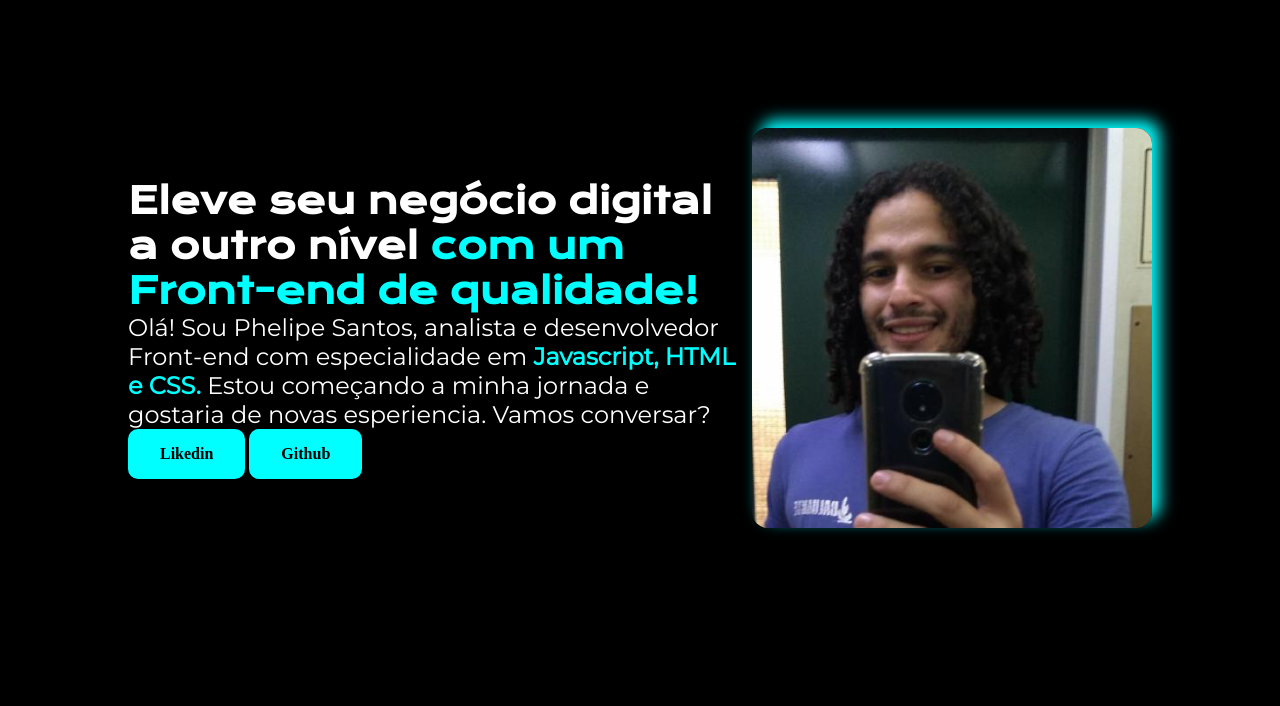
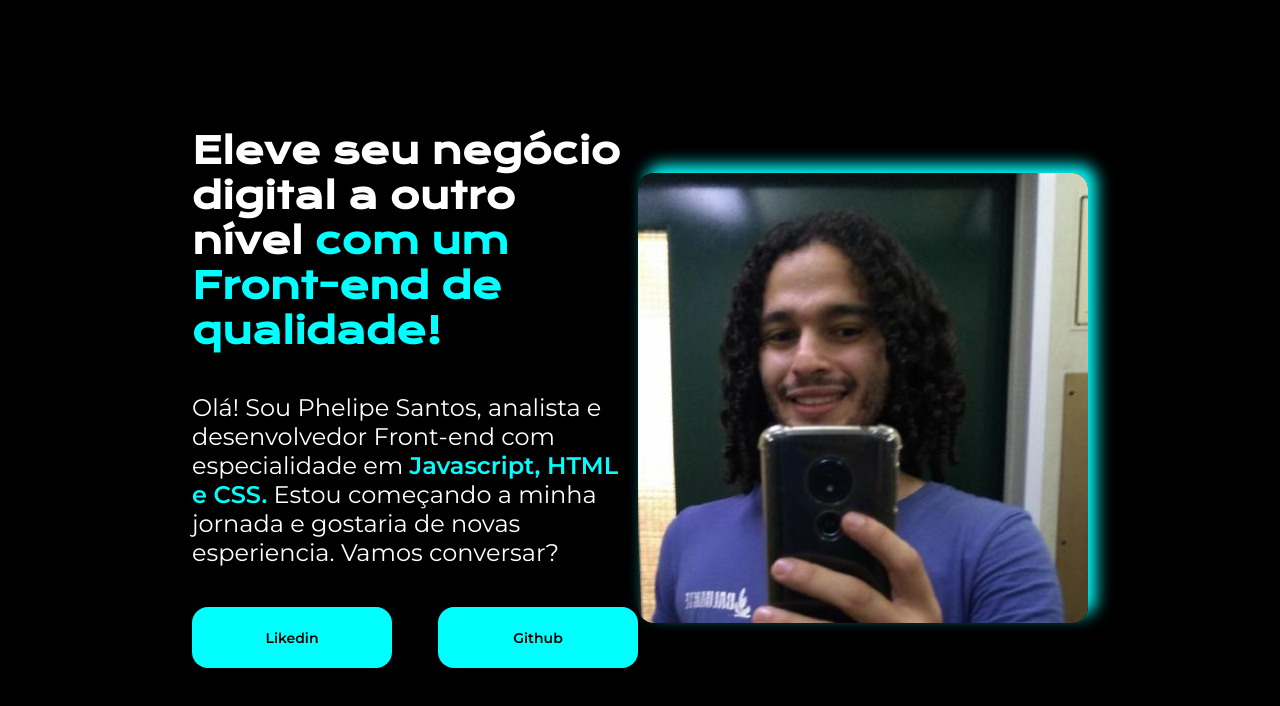
Before and after one commit to Phelipe97/portifolio-texte, a plain HTML site: page index.html in a window 1280 px wide. Drawn offline with nearby package versions, Linux system fonts and the light colour scheme.

Commit message:
estilizaçao completa

```diff
--- a/index.html
+++ b/index.html
@@ -13,13 +13,16 @@
     <header></header>
     <main class="apresentacao">
         <section class="apresentacao__conteudo">
-            <h1 class="apresentacao__conteudo-titulo">Eleve seu negócio digital a outro nível <strong class="titulo-destaque">com um Front-end de
+            <h1 class="apresentacao__conteudo-titulo">Eleve seu negócio digital a outro nível <strong
+                    class="titulo-destaque">com um Front-end de
                     qualidade!</strong></h1>
-            <p class="apresentacao__conteudo-texto">Olá! Sou Phelipe Santos, analista e desenvolvedor Front-end com especialidade em <strong
-                    class="conteudo-destaque">Javascript, HTML e CSS.</strong>
+            <p class="apresentacao__conteudo-texto">Olá! Sou Phelipe Santos, analista e desenvolvedor Front-end com
+                especialidade em <strong class="conteudo-destaque">Javascript, HTML e CSS.</strong>
                 Estou começando a minha jornada e gostaria de novas esperiencia. Vamos conversar?</p>
-            <a href="https://www.linkedin.com/in/phelipe-santos-2b0455177">Likedin</a>
-            <a href="https://github.com/Phelipe97">Github</a>
+            <div class="apresentacao__link">
+                <a class="apresentacao__link__botao"  href="https://www.linkedin.com/in/phelipe-santos-2b0455177">Likedin</a>
+                <a class="apresentacao__link__botao"  href="https://github.com/Phelipe97">Github</a>
+            </div>
         </section>
         <img src="image.jpg" alt="Phelipe tirando selfie no elevador kkkk">
     </main>
--- a/style.css
+++ b/style.css
@@ -1,4 +1,4 @@
-@import url('https://fonts.googleapis.com/css2?family=Krona+One&family=Montserrat&display=swap');
+@import url('https://fonts.googleapis.com/css2?family=Krona+One&family=Montserrat:wght@400;600&display=swap');
 
 *{
     margin: 0;
@@ -11,13 +11,16 @@ body{
     color:#ffffff;
 }
 .apresentacao{
-    margin: 10%;
+    margin: 10% 15%;
     display: flex;
     align-items: center;
     justify-content: space-between;
 }
 .apresentacao__conteudo{
     width:615px;
+    display: flex;
+    flex-direction: column;
+    gap: 40px;
 }
 .apresentacao__conteudo-titulo{
     font-size: 36px;
@@ -31,19 +34,24 @@ body{
     color: #00ffff ;
 }
 img{
-    height: 400px;
-    width: 400px;
+    height: 450px;
+    width: 450px;
     border-radius: 16px;
-    box-sizing: border-box;
     box-shadow:0.5em -0.5em 1em #00ffff;
 }
-a{
-    font-weight: 700;
-    display: inline-block;
+.apresentacao__link{
+    display: flex;
+    justify-content: space-between;
+}
+.apresentacao__link__botao{
+    width: 200px;
     background: #00ffff;
-    padding: 1em 2em;
+    font-size: 14px;
+    text-align: center;
+    padding: 21.5px 0;
     color:#000000;
-    border-radius: 10px;
+    border-radius: 16px;
     text-decoration: none;
-
+    font-family: 'Montserrat', sans-serif;
+    font-weight: 600;
 }
```
